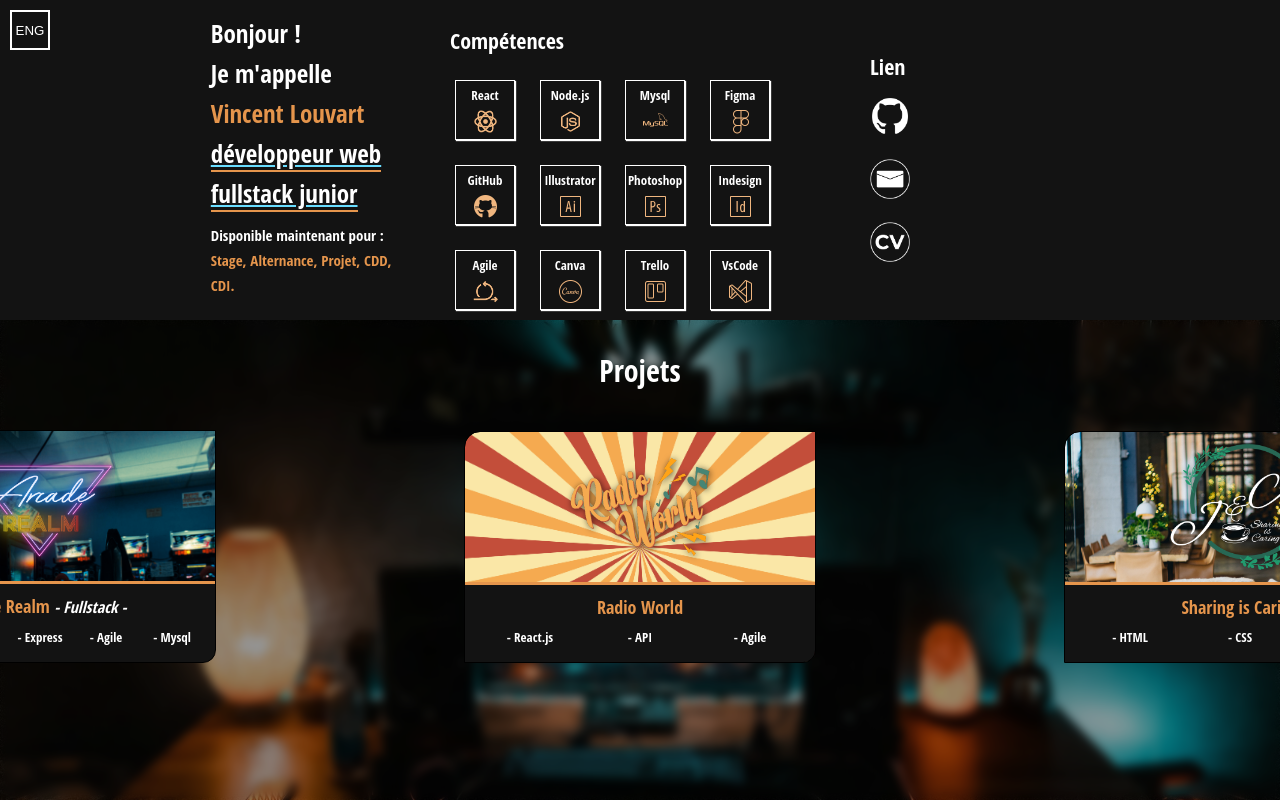
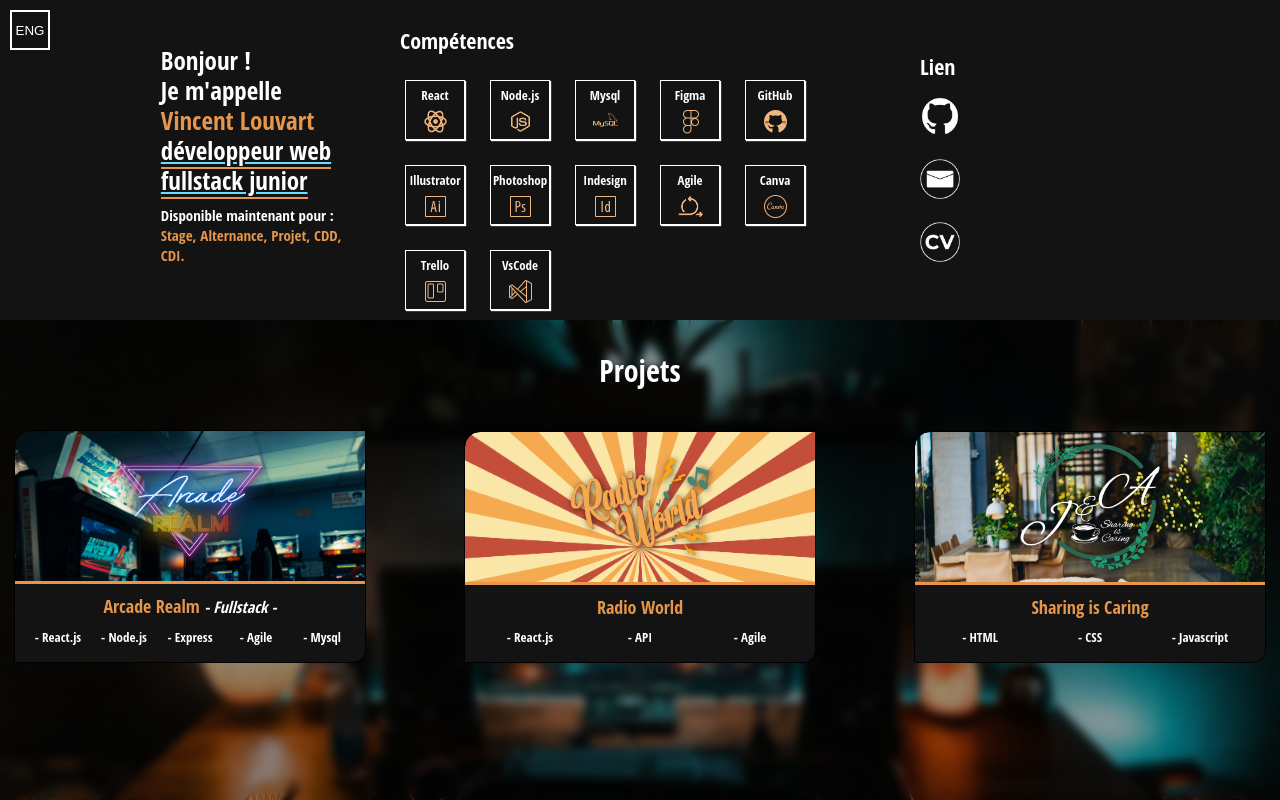
Before and after one commit to Vince441/Portfolio, a website: page index.html in a window 1280 px wide. Drawn offline with Linux system fonts and the light colour scheme; a web font is replaced by a local one.

Commit message:
modif media query 1024px

```diff
--- a/styles/_Responsive.scss
+++ b/styles/_Responsive.scss
@@ -120,16 +120,16 @@
 
       h1{
         font-size: 2.5rem;
-        line-height: 40px;
+        line-height: 30px;
       }
       p {
         font-size: 1.5rem;
-        line-height: 25px;
+        line-height: 20px;
       }
     }
 
     .competences {
-      width: 400px;
+      width: 500px;
       .competence-flex {
         .skills {
           width: 60px;
@@ -180,7 +180,7 @@
       flex-direction: row;
       justify-content: center;
       align-items: center;
-      column-gap: 250px;
+      column-gap: 100px;
       .card {
         flex: none;
         width: 350px;
```
Also changed, not shown: styles.css.
